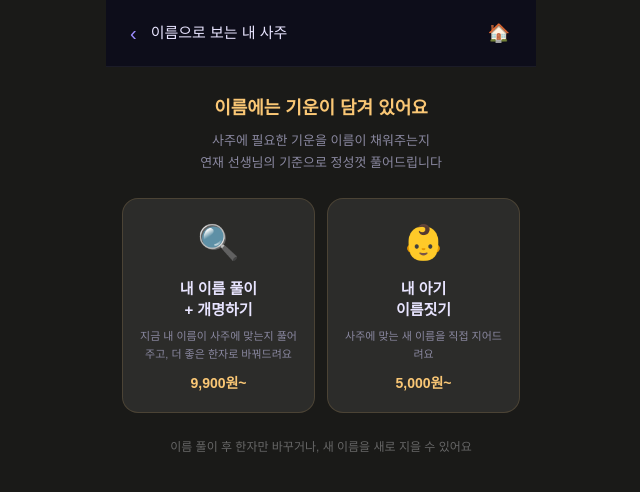
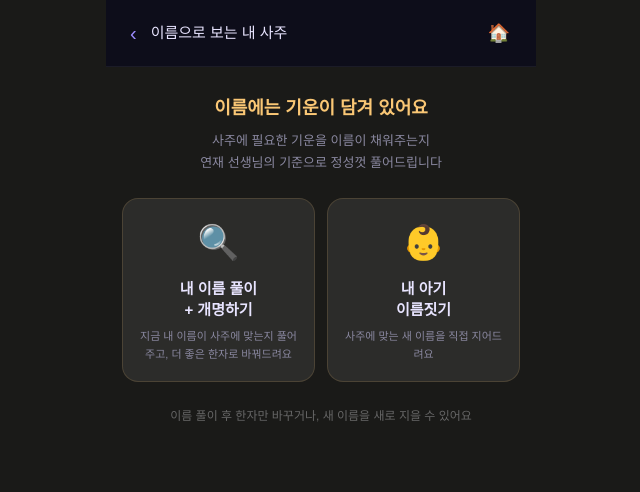
Before and after one commit to lysh0112-cpu/myjae, a Next.js app: page /manseryeok/naming in a window 1280 px wide. Shown: the top 492 px of the page, without its empty margins (319-959 px from the left). Built offline with nearby package versions, Linux system fonts and the light colour scheme; no server answers.

Commit message:
Update page.tsx

```diff
--- a/app/manseryeok/naming/page.tsx
+++ b/app/manseryeok/naming/page.tsx
@@ -2,7 +2,6 @@
 import { Suspense } from 'react'
 import { useRouter } from 'next/navigation'
 import PageHeader from '@/app/components/common/PageHeader'
-
 // 작명 메뉴 (2버튼) — 둘 다 같은 작명 엔진을 쓰되 입구만 구분
 const MENUS = [
   {
@@ -11,7 +10,6 @@ const MENUS = [
     title1: '내 이름 풀이',
     title2: '+ 개명하기',
     desc: '지금 내 이름이 사주에 맞는지 풀어주고, 더 좋은 한자로 바꿔드려요',
-    price: '9,900원~',
     href: '/manseryeok/naming/diagnosis',
   },
   {
@@ -20,22 +18,17 @@ const MENUS = [
     title1: '내 아기',
     title2: '이름짓기',
     desc: '사주에 맞는 새 이름을 직접 지어드려요',
-    price: '5,000원~',
     href: '/manseryeok/naming/rename/newborn',
   },
 ]
-
 function NamingMenuInner() {
   const router = useRouter()
-
   const gold = '#FAC775'
   const cardBg = '#2C2C2A'
   const border = '1px solid rgba(250,199,117,0.15)'
-
   return (
     <main style={{ minHeight: '100vh', background: '#1a1a18', maxWidth: '430px', margin: '0 auto', paddingBottom: '40px' }}>
       <PageHeader title="이름으로 보는 내 사주" onBack={() => router.push('/')} />
-
       <div style={{ padding: '16px' }}>
         {/* 소개 문구 */}
         <div style={{ textAlign: 'center', padding: '12px 8px 24px' }}>
@@ -47,7 +40,6 @@ function NamingMenuInner() {
             연재 선생님의 기준으로 정성껏 풀어드립니다
           </div>
         </div>
-
         {/* 메뉴 카드 2개 (가로 2열) */}
         <div style={{ display: 'flex', gap: '12px' }}>
           {MENUS.map((m) => (
@@ -76,11 +68,9 @@ function NamingMenuInner() {
               <div style={{ fontSize: '11px', color: '#8a88a0', lineHeight: 1.6, marginTop: '8px', minHeight: '34px' }}>
                 {m.desc}
               </div>
-              <div style={{ fontSize: '14px', fontWeight: 'bold', color: gold, marginTop: '10px' }}>{m.price}</div>
             </div>
           ))}
         </div>
-
         {/* 안내 */}
         <div style={{ textAlign: 'center', fontSize: '12px', color: '#666', marginTop: '24px', lineHeight: 1.7 }}>
           이름 풀이 후 한자만 바꾸거나, 새 이름을 새로 지을 수 있어요
@@ -89,7 +79,6 @@ function NamingMenuInner() {
     </main>
   )
 }
-
 export default function NamingMenuPage() {
   return (
     <Suspense fallback={
```
